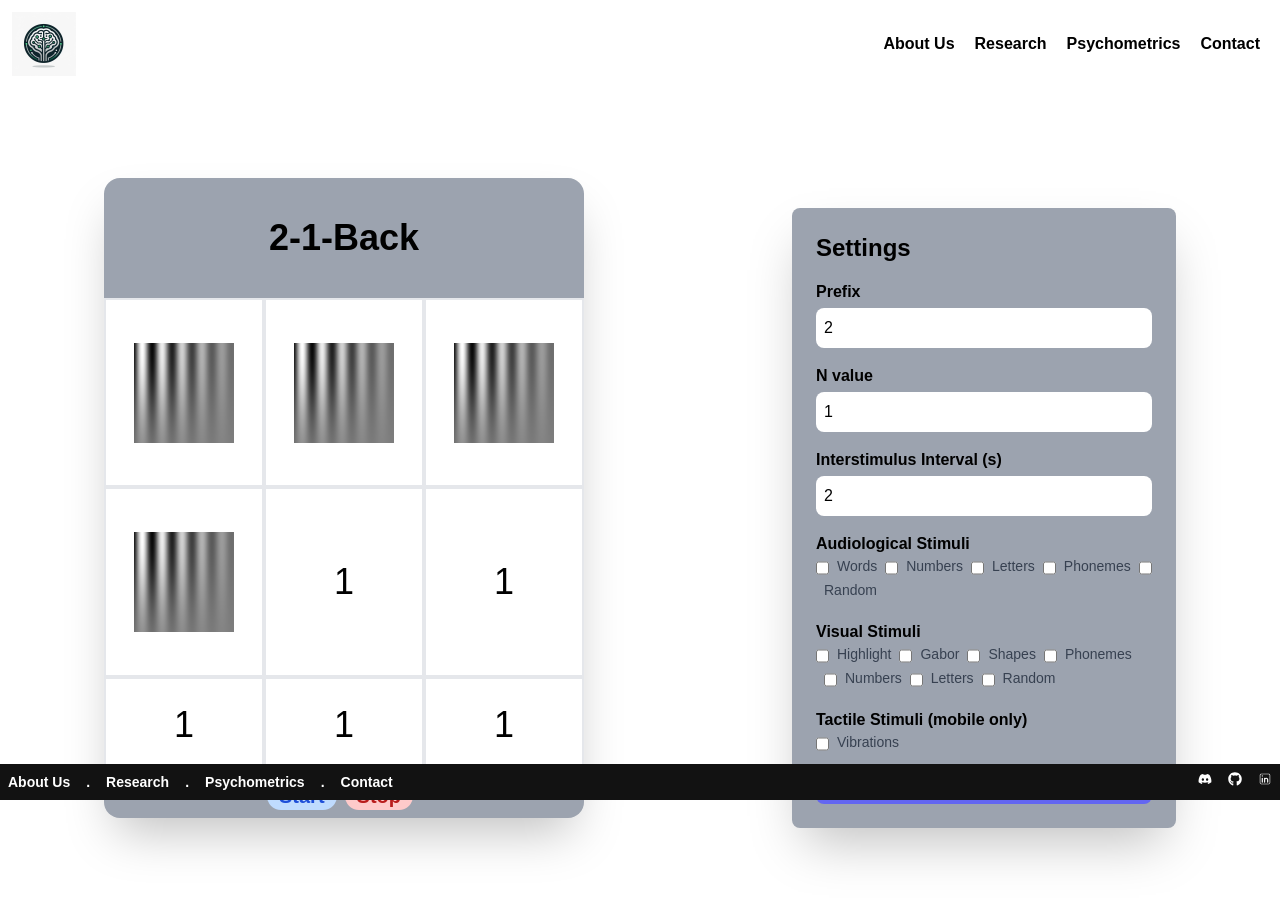
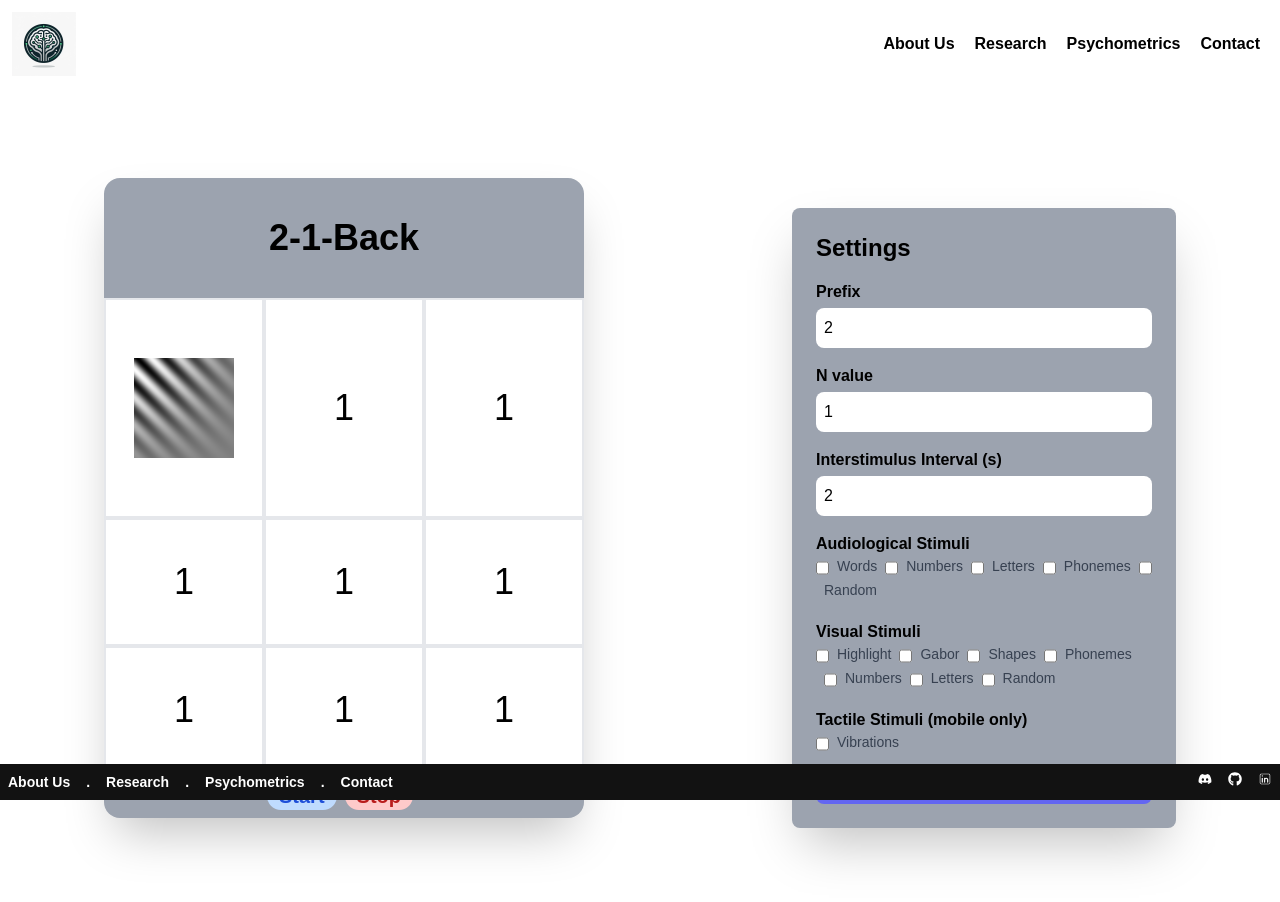
Before and after one commit to Broilan/Noetica, a React (Vite) app in the folder cognexus/: page /tasks/n-back in a window 1280 px wide. Shown: the top 902 px of the page. Built offline with nearby package versions, Linux system fonts and the light colour scheme.

Commit message:
fixed glitch wherein the gabor visuals rapidly rerender several times per second

```diff
--- a/cognexus/src/components/GaborPatch.tsx
+++ b/cognexus/src/components/GaborPatch.tsx
@@ -2,17 +2,15 @@ import React, { useEffect, useRef, useState } from 'react';
 import { visualData } from '../data/data';
 
 const GaborPatch: React.FC = () => {
-  const { frequency, orientation, initialPhase, size, speed } = visualData.gabor[0];
+  const gaborParams = useRef(visualData.gabor[Math.floor(Math.random() * visualData.gabor.length)]);
+  const { frequency, orientation, initialPhase, size, speed } = gaborParams.current;
+
   const canvasRef = useRef<HTMLCanvasElement>(null);
   const [phase, setPhase] = useState(initialPhase);
 
-  useEffect(() => {
-    const canvas = canvasRef.current;
-    if (canvas) {
-      const ctx = canvas.getContext('2d');
-      if (ctx) {
-        const width = canvas.width;
-        const height = canvas.height;
+  const drawGaborPatch = (ctx: CanvasRenderingContext2D, phase: number) => {
+    const width = ctx.canvas.width;
+    const height = ctx.canvas.height;
     const imageData = ctx.createImageData(width, height);
     const data = imageData.data;
 
@@ -37,9 +35,17 @@ const GaborPatch: React.FC = () => {
     }
 
     ctx.putImageData(imageData, 0, 0);
+  };
+
+  useEffect(() => {
+    const canvas = canvasRef.current;
+    if (canvas) {
+      const ctx = canvas.getContext('2d');
+      if (ctx) {
+        drawGaborPatch(ctx, phase);
       }
     }
-  }, [frequency, orientation, phase, size]);
+  }, [phase]);
 
   useEffect(() => {
     let animationFrameId: number;
--- a/cognexus/src/pages/games/Nback.tsx
+++ b/cognexus/src/pages/games/Nback.tsx
@@ -92,16 +92,11 @@ const Nback: React.FC = () => {
 
       <div className={`grid grid-cols-3 grid-3 h-full `}>
       <div className='bg-white text-black border-gray-200 border-2 text-4xl flex justify-center items-center'>
-        <GaborPatch /></div>
-      <div className='bg-white text-black border-gray-200 border-2 text-4xl flex justify-center items-center'>
-      <GaborPatch/>
+        <GaborPatch />
       </div>
-      <div className='bg-white text-black border-gray-200 border-2 text-4xl flex justify-center items-center'>
-      <GaborPatch />
-      </div>
-      <div className='bg-white text-black border-gray-200 border-2 text-4xl flex justify-center items-center'>
-      <GaborPatch />
-      </div>
+      <div className='bg-white text-black border-gray-200 border-2 text-4xl flex justify-center items-center'>1</div>
+      <div className='bg-white text-black border-gray-200 border-2 text-4xl flex justify-center items-center'>1</div>
+      <div className='bg-white text-black border-gray-200 border-2 text-4xl flex justify-center items-center'>1</div>
       <div className='bg-white text-black border-gray-200 border-2 text-4xl flex justify-center items-center'>1</div>
       <div className='bg-white text-black border-gray-200 border-2 text-4xl flex justify-center items-center'>1</div>
       <div className='bg-white text-black border-gray-200 border-2 text-4xl flex justify-center items-center'>1</div>
```
Lines whose indentation alone changed are shown as unchanged.
